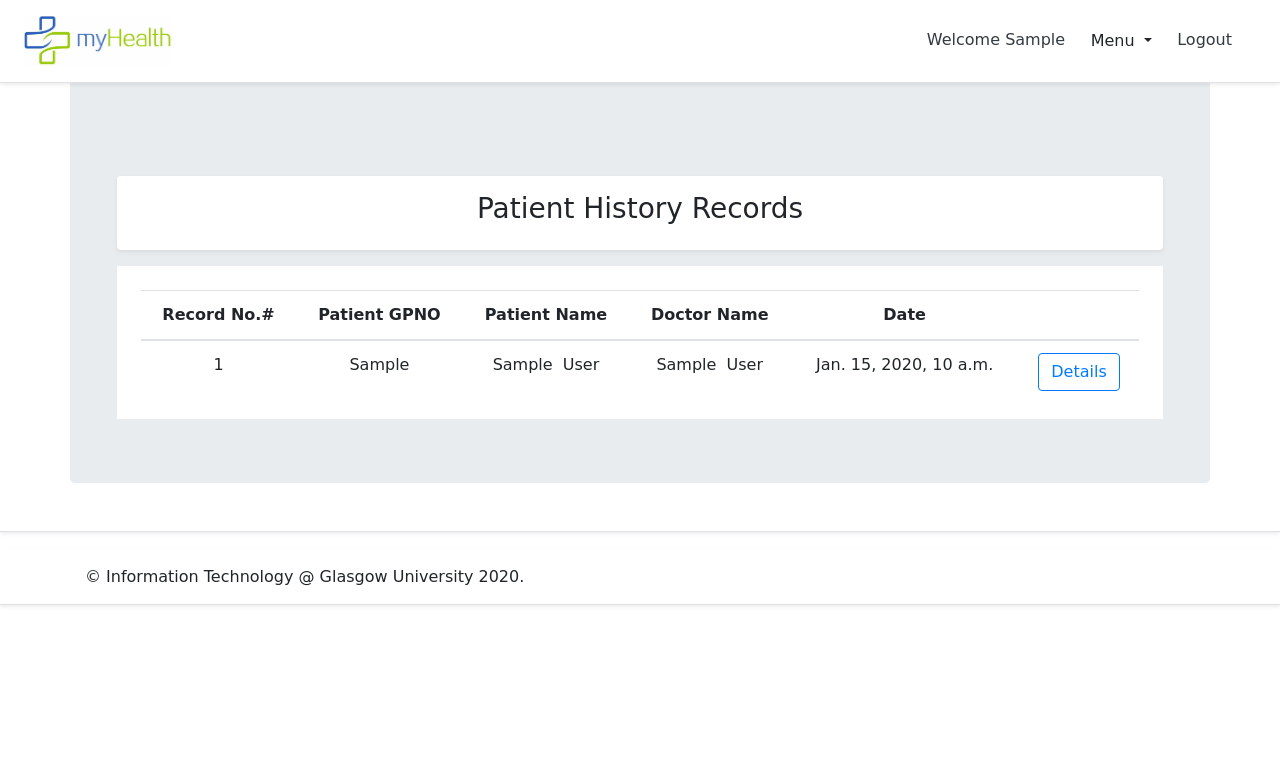
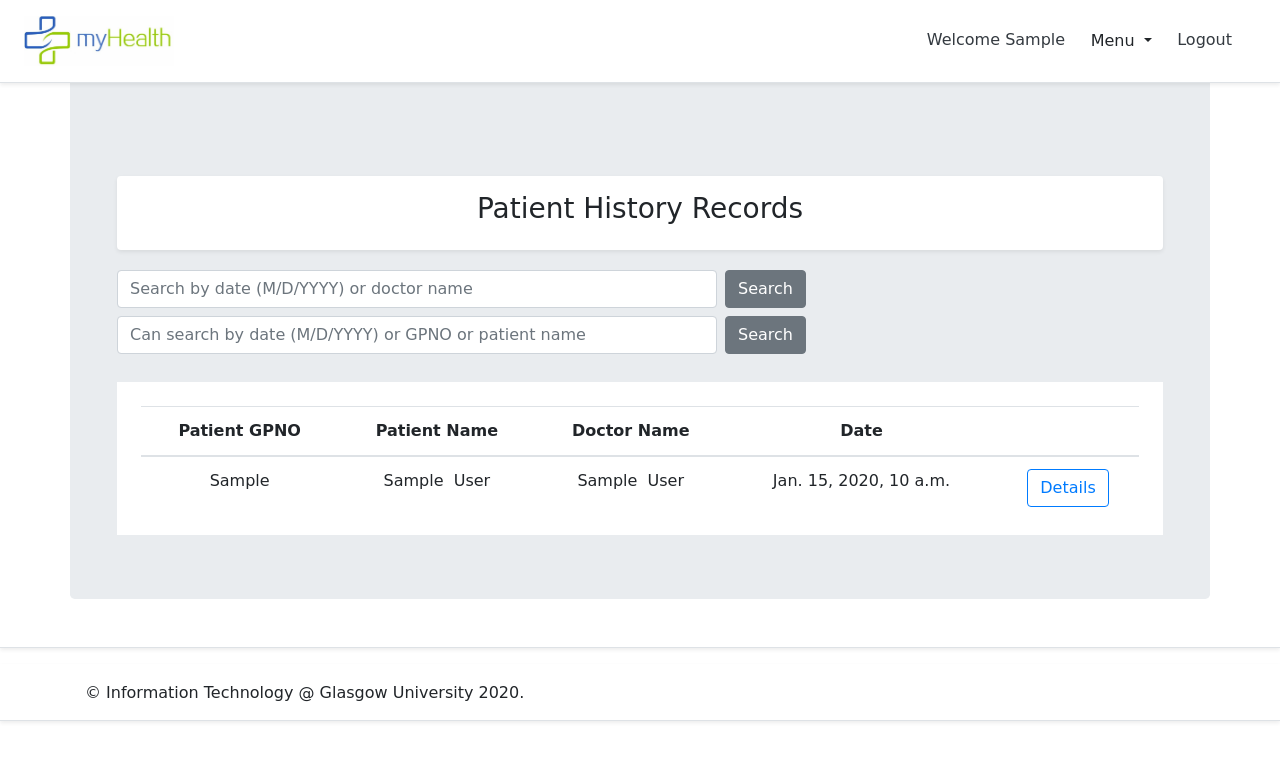
Before and after one commit to anna-boli/myHealth, a Django app: page /record_list/ in a window 1280 px wide. Shown: the top 761 px of the page. Run offline with Django 3.2, Linux system fonts and the light colour scheme; a user stored in the database is signed in; tables that the repository leaves empty hold one stand-in row (values such as "Sample post"); parts of the project's set-up code (start-up, migrations or seed data) failed here and were passed over; some libraries are stand-ins or nearby versions; some web fonts are replaced.

Commit message:
quick search and model modify

```diff
--- a/myhealth_project/myhealth/fixtures/fixtures.json
+++ b/myhealth_project/myhealth/fixtures/fixtures.json
@@ -207,6 +207,8 @@
             "treatment": "Take medicine, avoid eating crude, cold and stimulating food, no tea and more rest will be needed during this period. Simple lifestyle changes can help reduce high blood pressure.",
             "prescription": "Eat a low-fat, balanced diet",
             "date_created": "2020-08-17 18:28:39.660066",
+            "patient_name": "Rose  Wang (GPNO: 2345)",
+            "doctor_name": "Kexin  Yue (GPNO: 3456)",
             "creator_id": 1,
             "doctor_email_id": 3,
             "patient_id": 2
--- a/myhealth_project/myhealth/models.py
+++ b/myhealth_project/myhealth/models.py
@@ -133,7 +133,6 @@ class DoctorProfile(models.Model):
     def __str__(self):
         return self.staffID
 
-
 # information about administrators' profile
 class AdminProfile(models.Model):
     user = models.OneToOneField(get_user_model(), related_name='adminprofile', on_delete=models.CASCADE)
@@ -159,6 +158,8 @@ class Record(models.Model):
     patient = models.ForeignKey(get_user_model(), related_name='record_patient_gpno', on_delete=models.CASCADE)
     creator = models.ForeignKey(DoctorProfile, related_name='record_doctor_id', on_delete=models.CASCADE)
     doctor_email = models.ForeignKey(get_user_model(), related_name='doctor_email', on_delete=models.CASCADE)
+    patient_name=models.CharField(max_length=60,blank=True)
+    doctor_name=models.CharField(max_length=60,blank=True)
     sympton = models.TextField(null=True)
     treatment = models.TextField(null=True)
     prescription = models.TextField(null=True)
@@ -166,7 +167,7 @@ class Record(models.Model):
     allowed_users = models.ManyToManyField(get_user_model(),related_name='allowed_users')
 
     class Meta:
-        ordering = ('date_created',)
+        ordering = ('-date_created',)
 
     def __str__(self):
         return self.sympton
@@ -177,6 +178,10 @@ class Record(models.Model):
     def __str__(self):
         return self.prescription
 
+    def get_absolute_url(self):
+        return reverse('record_detail',kwargs={
+            'id':self.id
+        })
 
 
 # doctor-patient appointment
--- a/myhealth_project/myhealth/urls.py
+++ b/myhealth_project/myhealth/urls.py
@@ -20,7 +20,7 @@ urlpatterns = [
 
     path('create_record/', views.create_record, name= 'create_record'),
     path('record_list/', views.allowed_records, name='record_list'),
-    path('record_list/record/<int:pk>/', views.get_record, name='record_detail'),
+    path('record/<int:id>/', views.get_record, name='record_detail'),
     path('create_appointment/', views.create_appointment, name='create_appointment'),
     path('appointment/<int:id>/delete/', views.appointment_delete,name='appointment_delete'),
     path('make_appointment/', views.make_appointment, name='make_appointment'),
--- a/myhealth_project/myhealth/views.py
+++ b/myhealth_project/myhealth/views.py
@@ -201,18 +201,23 @@ def create_record(request):
     if request.method == 'POST':
         record_form = RecordCreationForm(request.POST)
 
+
         if record_form.is_valid():
             record = record_form.save(commit=False)
             record.patient = User.objects.get(GPNO=record_form.cleaned_data['GPNO'])
             record.creator = DoctorProfile.objects.get(staffID=request.user.doctorprofile.staffID)
             record.doctor_email =User.objects.get(email=request.user.email)
+            record.patient_name = User.objects.get(GPNO=record_form.cleaned_data['GPNO']).get_user()
+            record.doctor_name = request.user.get_user()
             record.save()
             record.allowed_users.add(User.objects.get(GPNO=record_form.cleaned_data['GPNO']))
             record.allowed_users.add(User.objects.get(email=request.user.email))
             record.save()
 
             messages.success(request, f'This patient record has created.')
-            return redirect("record_list")
+            return redirect(reverse("record_detail", kwargs={
+                'id':record_form.instance.id
+            }))
     else:
         record_form = RecordCreationForm()
 
@@ -223,21 +228,36 @@ def create_record(request):
 # show the records history to allowed users
 @login_required
 def allowed_records(request):
-    return render(request,"myhealth/recordList.html")
+    # return render(request,"myhealth/recordList.html")
+    queryset = Record.objects.all()
+    query=request.GET.get("q")#search start
+    if query:
+        queryset = queryset.filter(
+            Q(date_created__icontains=query)|
+            Q(patient_name__icontains=query)|
+            Q(doctor_name__icontains=query)
+        ).distinct()
+    else:
+        queryset=queryset#search end
 
+    context_dict = {
+        'queryset': queryset
+    }
+    return render(request, "myhealth/recordList.html", context=context_dict)
 
 
 # show records details
 @login_required
-def get_record(request, pk):
-    record = get_object_or_404(Record, pk=pk)
+def get_record(request, id):
+    record = get_object_or_404(Record, id=id)
     user = User.objects.get(email=request.user.email)
 
     # return the record if the user have authentication
     if record in user.allowed_users.all():
         return render(request, "myhealth/recordDetail.html", {'record':record, 'user':user})
     else:
-        return redirect('/')
+        messages.warning(request, f'You have no access to that record.')
+        return redirect("record_list")
 
 
 
--- a/myhealth_project/myhealth_project/urls.py
+++ b/myhealth_project/myhealth_project/urls.py
@@ -44,7 +44,7 @@ urlpatterns = [
 
     path('create_record/', views.create_record, name= 'create_record'),
     path('record_list/', views.allowed_records, name='record_list'),
-    path('record_list/record/<int:pk>/', views.get_record, name='record_detail'),
+    path('record/<int:id>/', views.get_record, name='record_detail'),
     path('create_appointment/', views.create_appointment, name='create_appointment'),
     path('appointment/<int:id>/delete/', views.appointment_delete,name='appointment_delete'),
     path('make_appointment/', views.make_appointment, name='make_appointment'),
--- a/myhealth_project/templates/myhealth/createPost.html
+++ b/myhealth_project/templates/myhealth/createPost.html
@@ -2,7 +2,7 @@
 {% load crispy_forms_tags %}
 
 {% block title_block %}
-- Create a Post
+- {{ title }} a Post
 {% endblock %}
 
 {% block content %}
--- a/myhealth_project/templates/myhealth/recordList.html
+++ b/myhealth_project/templates/myhealth/recordList.html
@@ -12,6 +12,29 @@
     </section>
 </div>
 
+<div class="row">
+    <!-- Search -->
+    {% if user.is_authenticated and user.is_patient%}
+    <div class="col-md-12">
+        <form action="{% url 'record_list' %}" class="search-form form-inline my-3 my-lg-1">
+          <input type="search" class="form-control mr-sm-2" style="width:600px;" name="q"
+            placeholder="Search by date (M/D/YYYY) or doctor name">
+          <button class="btn btn-secondary my-2 my-sm-0" type="submit">Search</button>
+        </form>
+    </div>
+    {% endif %}
+    {% if user.is_authenticated and user.is_doctor%}
+    <div class="col-md-12">
+        <form action="{% url 'record_list' %}" class="search-form form-inline my-3 my-lg-1">
+          <input type="search" class="form-control mr-sm-2" style="width:600px;" name="q"
+            placeholder="Can search by date (M/D/YYYY) or GPNO or patient name">
+          <button class="btn btn-secondary my-2 my-sm-0" type="submit">Search</button>
+        </form>
+    </div>
+    {% endif %}
+</div>
+<br>
+
 <div class="container-fluid bg-white">
     <div class="row">
         <main role="main" class="col-md-12 ml-sm-auto col-lg-12 px-md-4">
@@ -20,7 +43,6 @@
                 <table class="table">
                     <thead>
                         <tr class="text-center">
-                            <th>Record No.#</th>
                             <th>Patient GPNO</th>
                             <th>Patient Name</th>
                             <th>Doctor Name</th>
@@ -29,21 +51,22 @@
                         </tr>
                     </thead>
 
-                    {% for record in user.allowed_users.all %}
+                    {% for record in queryset %}
+                    {% if record in user.allowed_users.all %}
                     <tbody class="text-center">
                         <tr>
-                            <td>{{ record.id }}</td>
                             <td>{{ record.patient.GPNO }}</td>
                             <td>{{ record.patient.first_name }}&nbsp;&nbsp;{{ record.patient.last_name }}</td>
                             <td>{{ record.creator.user.first_name }}&nbsp;&nbsp;{{ record.creator.user.last_name }}</td>
                             <td>{{ record.date_created }}</td>
                             <td>
-                                <a href="record/{{ record.id }}">
+                                <a href="{{ record.get_absolute_url }}">
                                     <button class="btn btn-outline-primary" type="submit">Details</button>
                                 </a>
                             </td>
                         </tr>
                     </tbody>
+                    {% endif %}
                     {% endfor %}
                 </table>
             </div>
--- a/myhealth_project/templates/myhealth/searchResult.html
+++ b/myhealth_project/templates/myhealth/searchResult.html
@@ -1,7 +1,7 @@
 {% extends "myhealth/base.html" %}
 
 {% block title_block %}
-- Search
+- Search Result
 {% endblock %}
 
 {% block content %}
@@ -13,9 +13,8 @@
 
 <h4>This is the result for your quick search</h4>
 {% for post in queryset_post %}
-<a href="{{post.get_absolute_url }}" class="h6">{{ post.title }}</a>
+<a href="{{post.get_absolute_url }}" class="h6">Posted Article: {{ post.title }}</a>
 <br/>
 {% endfor %}
 
-
 {% endblock content %}
--- a/myhealth_project/templates/registration/password_reset_email.html
+++ b/myhealth_project/templates/registration/password_reset_email.html
@@ -8,5 +8,5 @@ If clicking the link above doesn't work, please copy and paste the URL in a new
 window instead.
 
 Sincerely,
-Bo Li
+MyHealth Project Writer-Bo Li
 {% endautoescape %}
```
Also changed, not shown: myhealth_project/myhealth/migrations/0001_initial.py (deleted).
